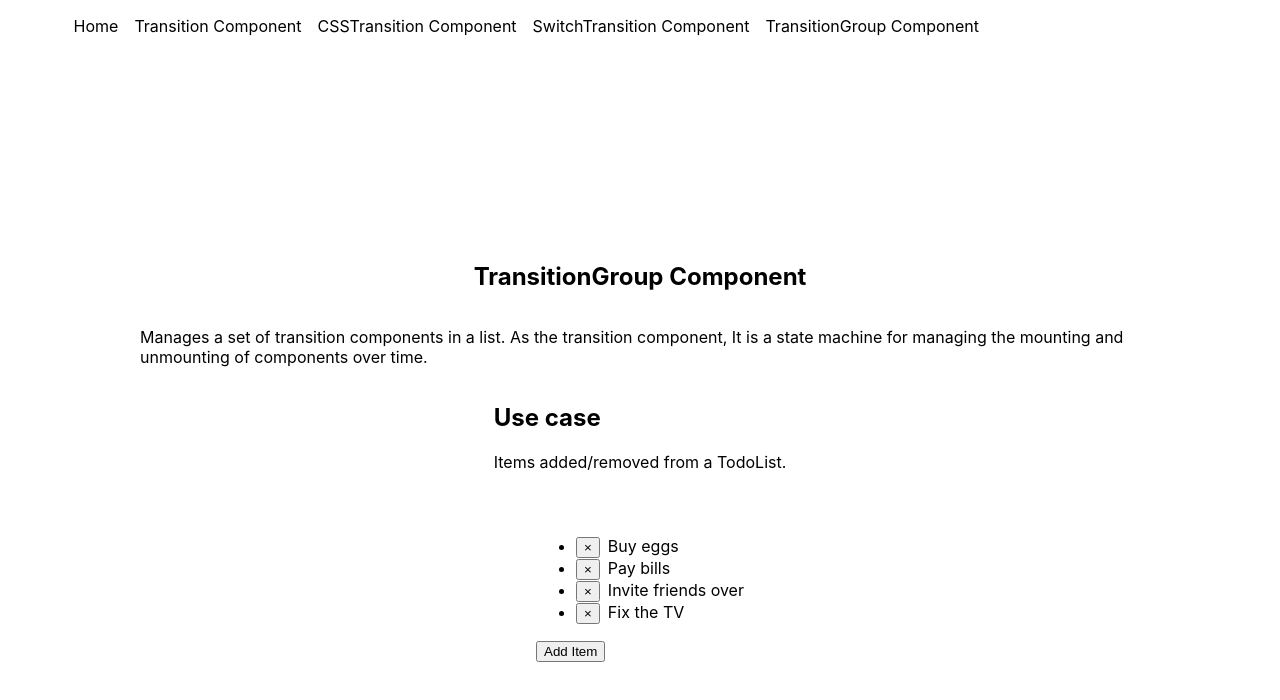
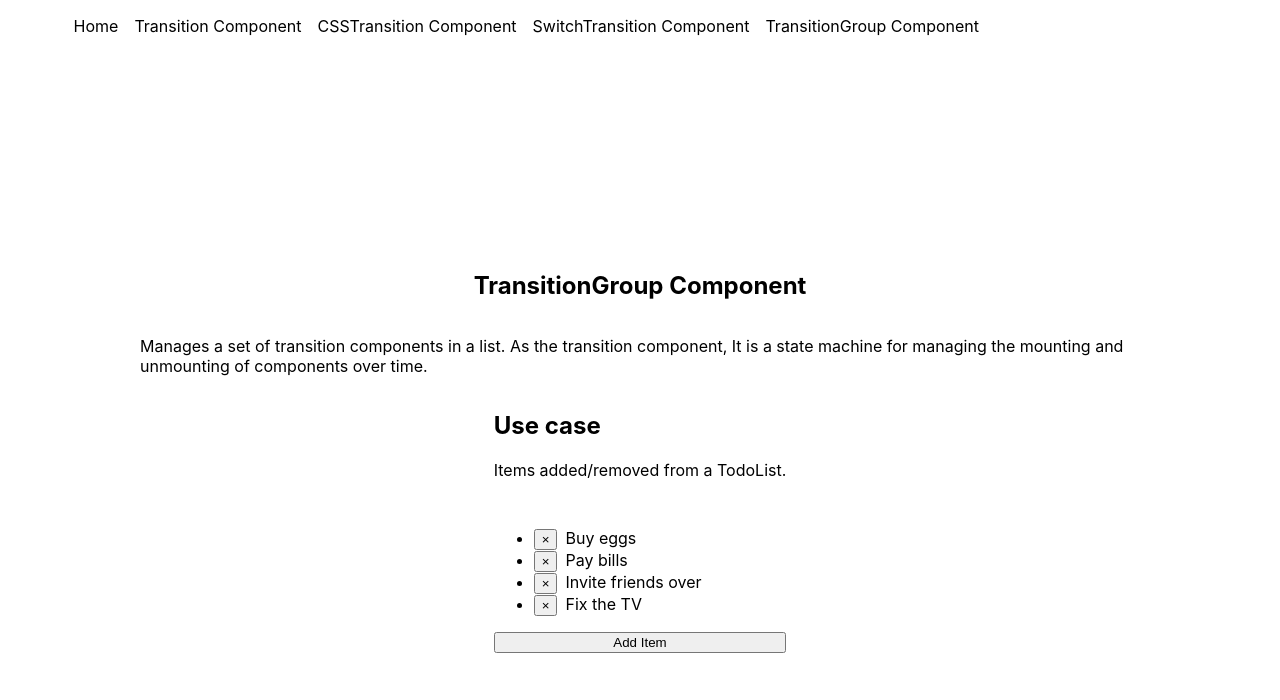
Before and after one commit to laugsg/react-transition-group, a React (Create React App) app: page /transitiongroup in a window 1280 px wide. Shown: the top 700 px of the page. Built offline with nearby package versions, Linux system fonts and the light colour scheme.

Commit message:
update > transition group

```diff
--- a/src/components/TransitionGroupComponent.tsx
+++ b/src/components/TransitionGroupComponent.tsx
@@ -14,7 +14,7 @@ export function TodoList() {
     { id: Math.floor(Math.random() * 1000000), text: 'Fix the TV' },
   ]);
   return (
-    <div style={{ marginTop: '2rem' }}>
+    <div style={{ marginTop: '2rem', display: 'flex', flexFlow: 'column' }}>
       <ul style={{ marginBottom: '1rem' }}>
         <TransitionGroup className="todo-list">
           {items.map(({ id, text }) => (
--- a/src/pages/transitiongroup.tsx
+++ b/src/pages/transitiongroup.tsx
@@ -19,13 +19,13 @@ export default function TransitionGroup() {
         It is a state machine for managing the mounting and unmounting of components over time.
         </p>
 
-        <article className={styles.article}>
+        <article className={styles.article} style={{textAlign:'left'}}>
           <h2>Use case</h2>
           <p>
           Items added/removed from a TodoList.
           </p>
+          <TodoList/>
         </article>
-          <TodoList/>
       </main>
     </div>
   );
```
